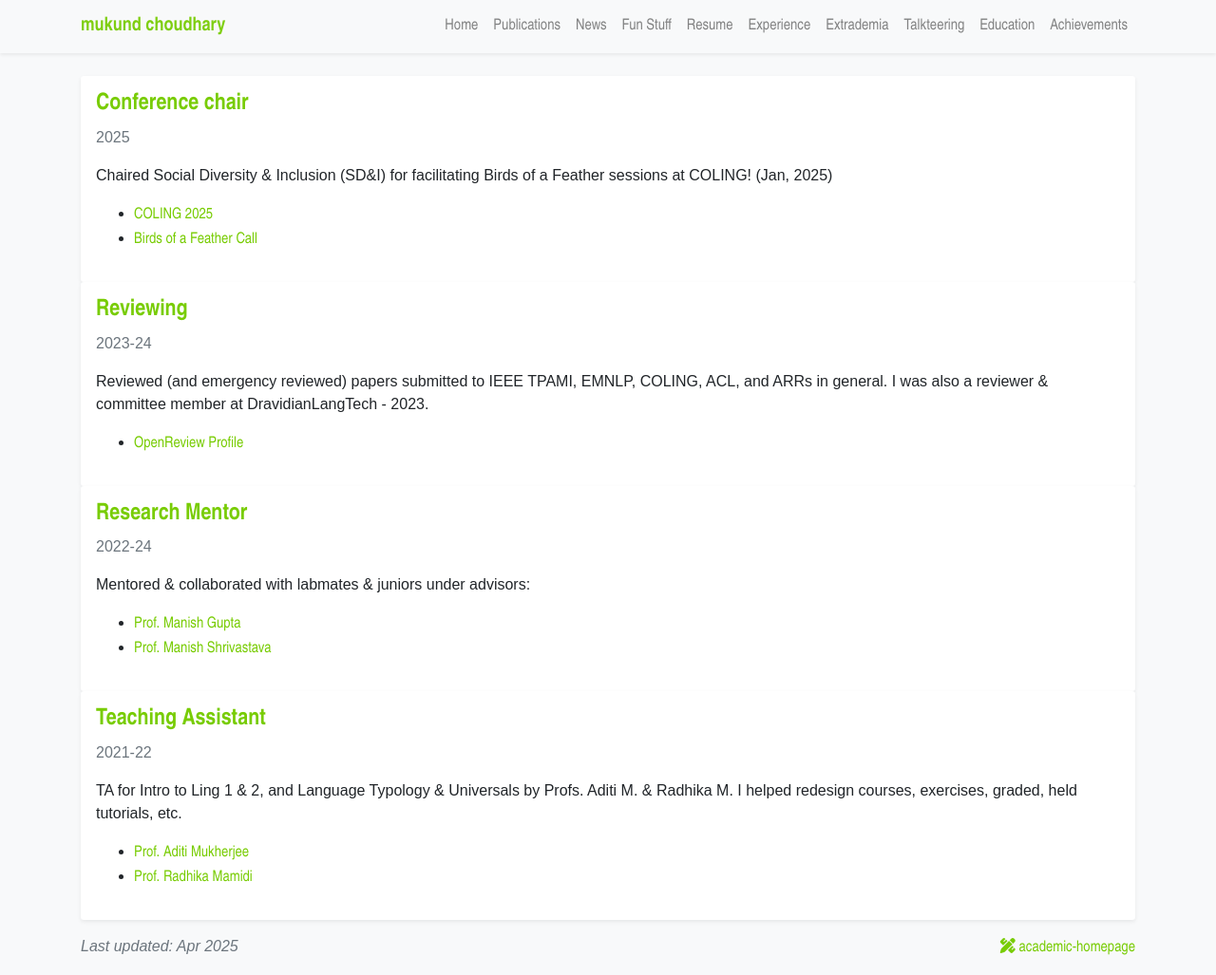
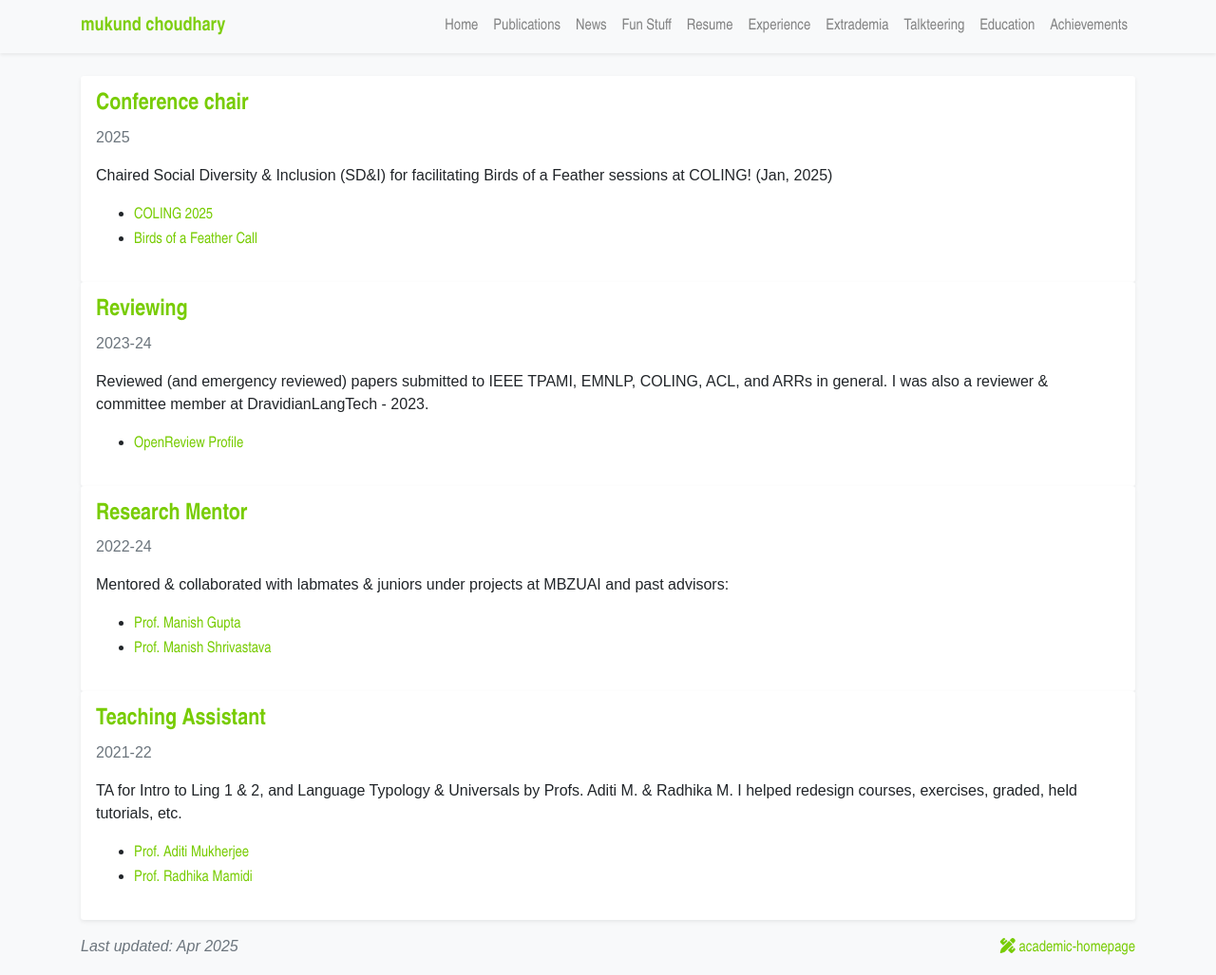
Before and after one commit to mukundc2k/mukundc2k.github.io, a Jekyll site: the page built from mentorreview.html, in a window 1280 px wide and 1027 px high. Shown: the whole window at 95% size. Built offline with Jekyll 4.4.1, drawn with Linux system fonts in a browser that asks for light colours; a style sheet for code colours, icons or effects is not loaded.

Commit message:
Update mentoring_and_reviewing.yml

```diff
--- a/_data/mentoring_and_reviewing.yml
+++ b/_data/mentoring_and_reviewing.yml
@@ -17,7 +17,7 @@ entries:
 
   - category: "Research Mentor"
     date: "2022-24"
-    description: "Mentored & collaborated with labmates & juniors under advisors:"
+    description: "Mentored & collaborated with labmates & juniors under projects at MBZUAI and past advisors:"
     links:
       - title: "Prof. Manish Gupta"
         url: "https://www.microsoft.com/en-us/research/people/gmanish/"
```
